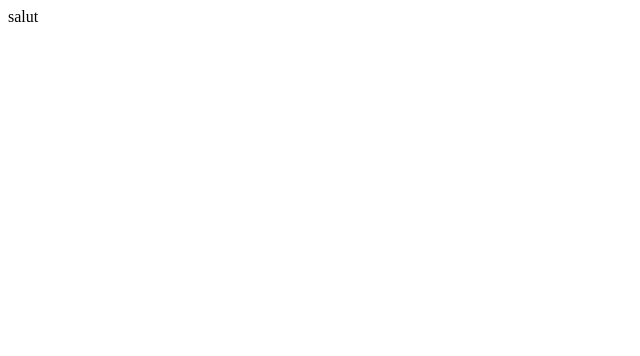
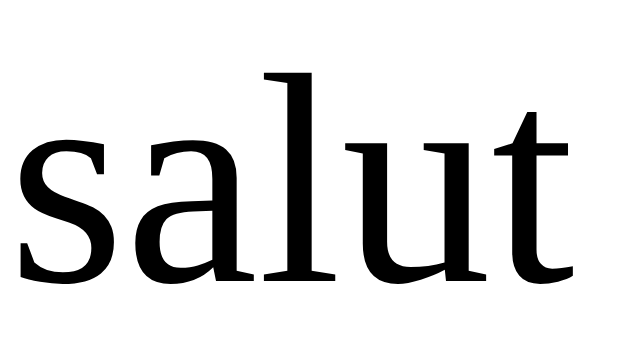
Before and after one commit to bgdnpn/bgdnpn.github.io, a plain HTML site: page index.html in a window 1280 px wide. Shown: the whole page, without its empty margins (0-640 px from the left). Drawn offline with Linux system fonts and the light colour scheme.

Commit message:
big font

```diff
--- a/index.html
+++ b/index.html
@@ -1 +1,3 @@
-salut
+<div style="font-size: 300px">
+  salut
+</div>
```
